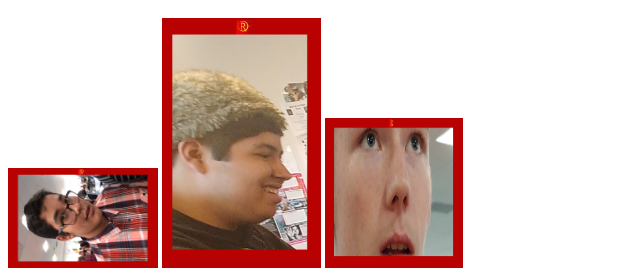
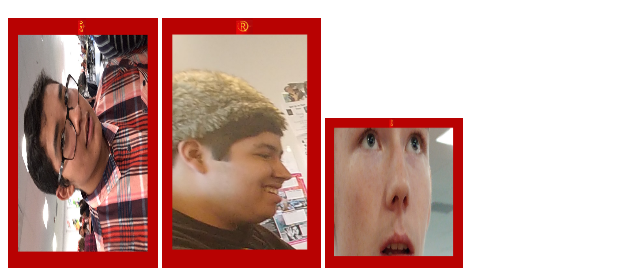
Before and after one commit to jtassinari/jtassinari.github.io, a plain HTML site: page my_website/portfolio.html in a window 1280 px wide. Shown: the part 730-999 px from the top of the page, without its empty margins (0-640 px from the left). Drawn offline with Linux system fonts and the light colour scheme.

Commit message:
Initial commit

```diff
--- a/my_website/portfolio.html
+++ b/my_website/portfolio.html
@@ -22,7 +22,7 @@
      <img src= "/my_website/qrcode.png" height="120">
 
     <h1> Filter Project </h1>
-    <img src="Dan_framed.png" height="100" width="150">
+    <img src="Dan_framed.png" height="250" width="150">
      <img src="Noel_framed.png" height ="250">
      <img src="Shen_framed.png" height="150" width="138">
 
```
